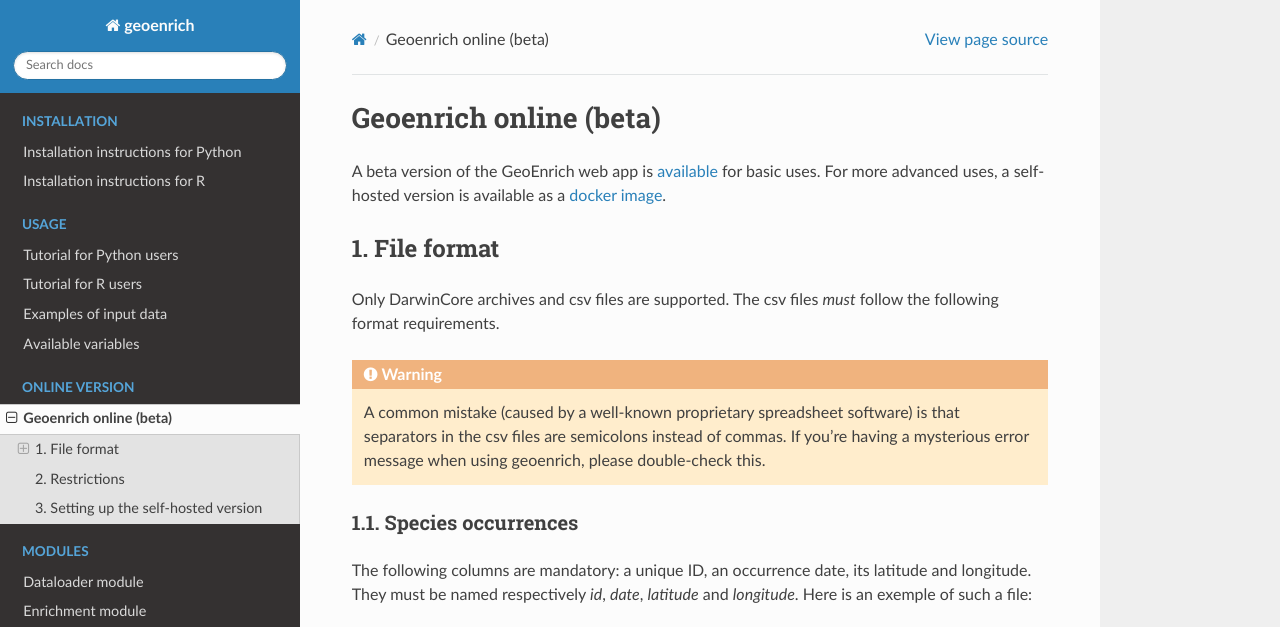
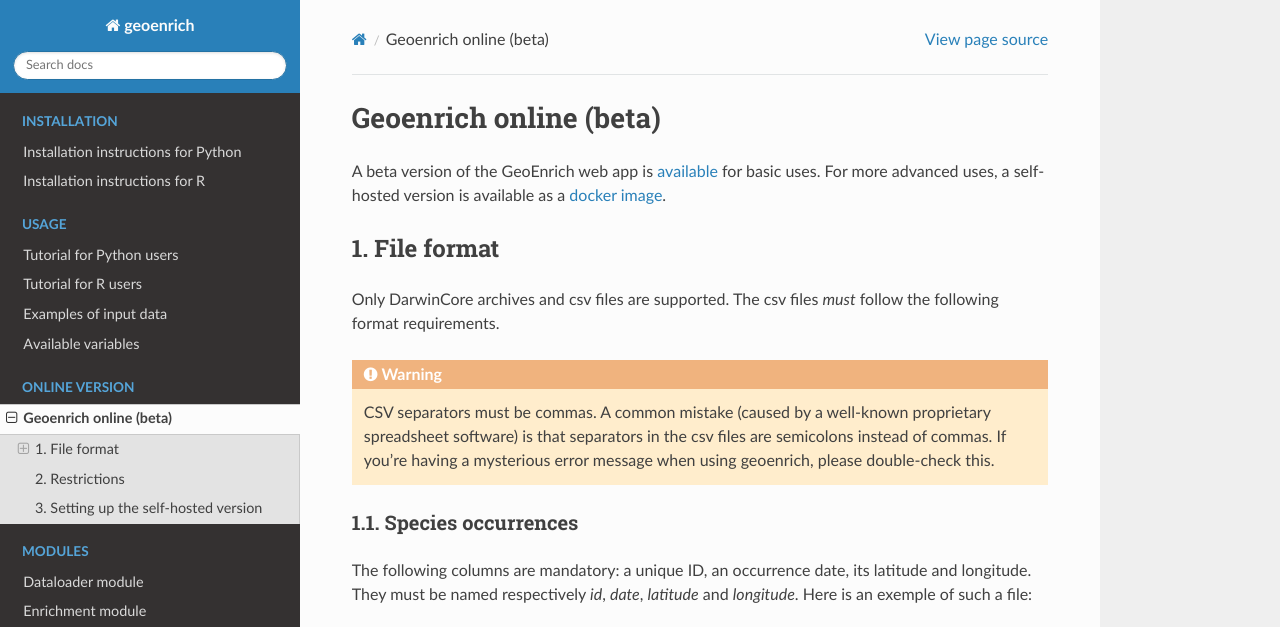
Before and after one commit to IRDG2OI/geoenrich, a Sphinx documentation site: the page built from docs/source/online.rst, in a window 1280 px wide and 900 px high, cut to the strip 0-627 px from the top of the window. Built offline with Sphinx 7.4.7 and the Read the Docs theme 2.0.0, drawn with Linux system fonts in a browser that asks for light colours.

Commit message:
modified:   docs/source/online.rst

```diff
--- a/docs/source/online.rst
+++ b/docs/source/online.rst
@@ -10,7 +10,7 @@ A beta version of the GeoEnrich web app is `available <https://geoenrich.marbec-
 Only DarwinCore archives and csv files are supported. The csv files *must* follow the following format requirements.
 
 .. warning::
-  A common mistake (caused by a well-known proprietary spreadsheet software) is that separators in the csv files are semicolons instead of commas. If you're having a mysterious error message when using geoenrich, please double-check this.
+  CSV separators must be commas. A common mistake (caused by a well-known proprietary spreadsheet software) is that separators in the csv files are semicolons instead of commas. If you're having a mysterious error message when using geoenrich, please double-check this.
 
 
 1.1. Species occurrences
```
